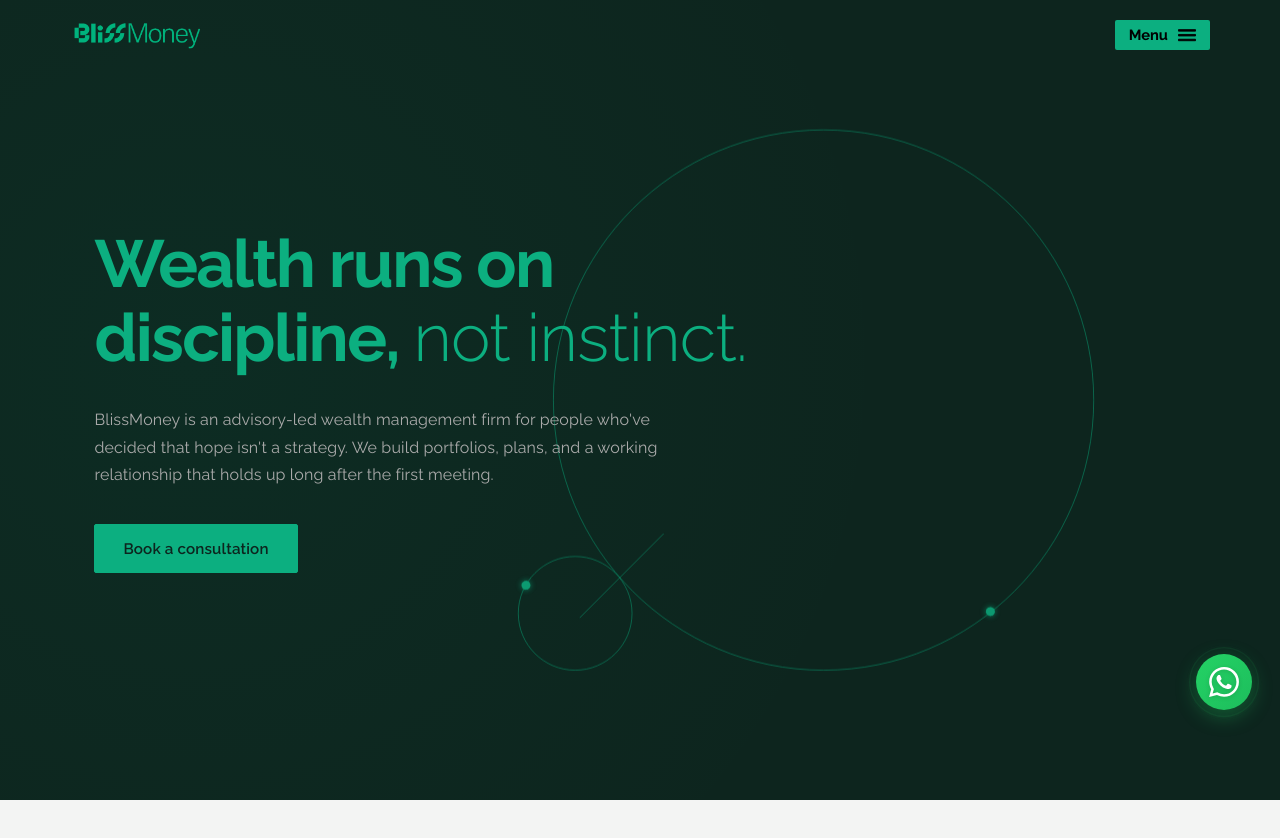
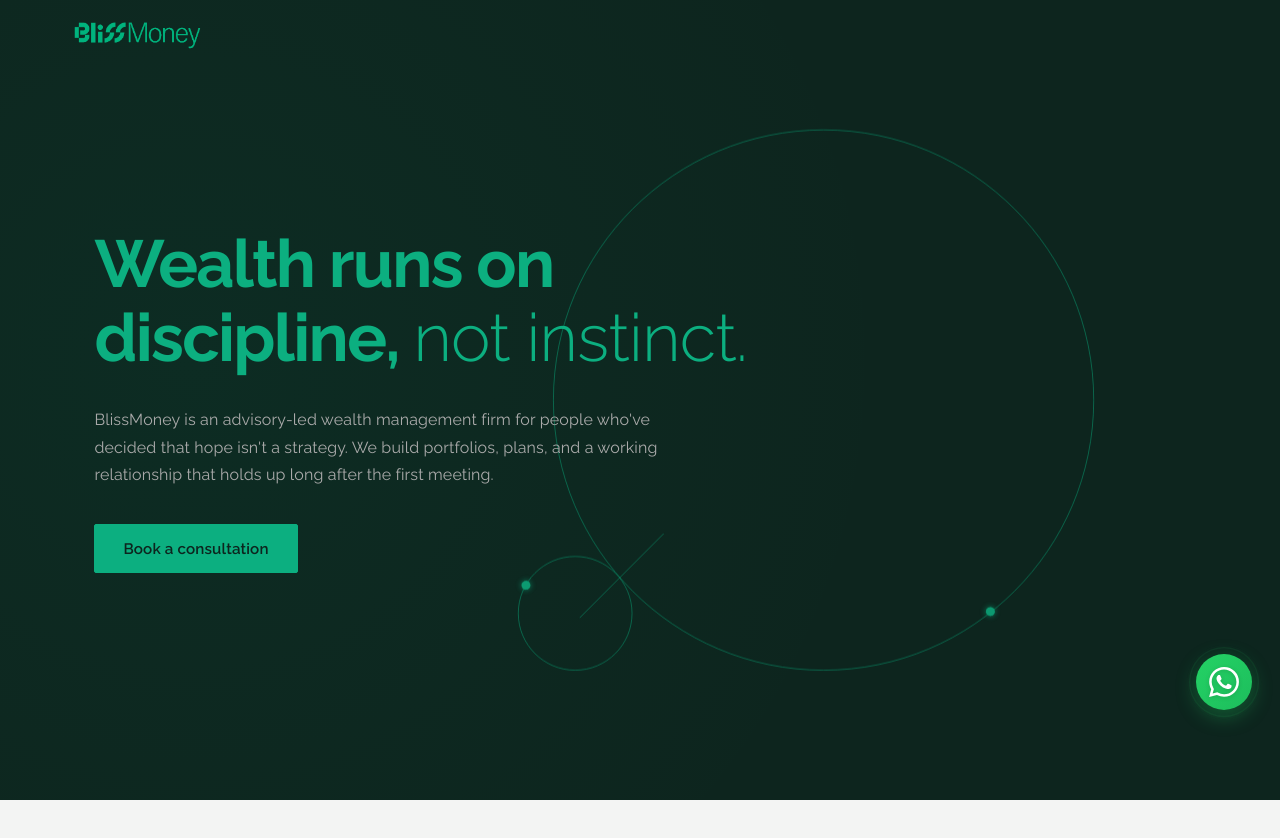
Before and after one commit to ankitsonu5/Blissmoney, a plain HTML site: page index.html in a window 1280 px wide. Shown: the top 838 px of the page. Drawn offline with Linux system fonts and the light colour scheme.

Commit message:
Update index.html

```diff
--- a/index.html
+++ b/index.html
@@ -37,10 +37,10 @@
       <!-- Menu Wrapper -->
       <div class="site-menu-wrap" id="siteMenuWrap">
         <!-- Default State Menu Button -->
-        <button class="site-menu-btn" id="siteMenuBtn" aria-label="Toggle navigation menu" aria-expanded="false" aria-haspopup="true">
+        <!-- <button class="site-menu-btn" id="siteMenuBtn" aria-label="Toggle navigation menu" aria-expanded="false" aria-haspopup="true">
           <span class="site-menu-text">Menu</span>
           <img src="assets/images/hamburger_menu_icon.svg" alt="" class="site-menu-icon" width="20" height="14">
-        </button>
+        </button> -->
 
         <div class="site-menu-dropdown" id="siteMenuDropdown" role="menu" aria-label="Main Navigation">
           <button class="site-menu-btn site-menu-btn-inside" id="siteMenuBtnInside" aria-label="Close navigation menu">
```
